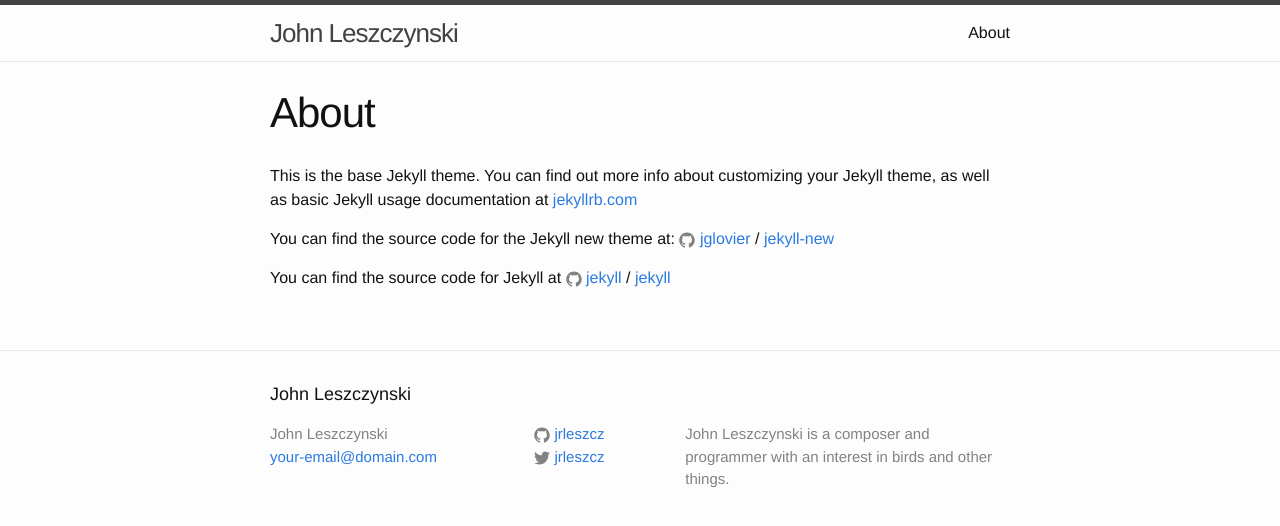
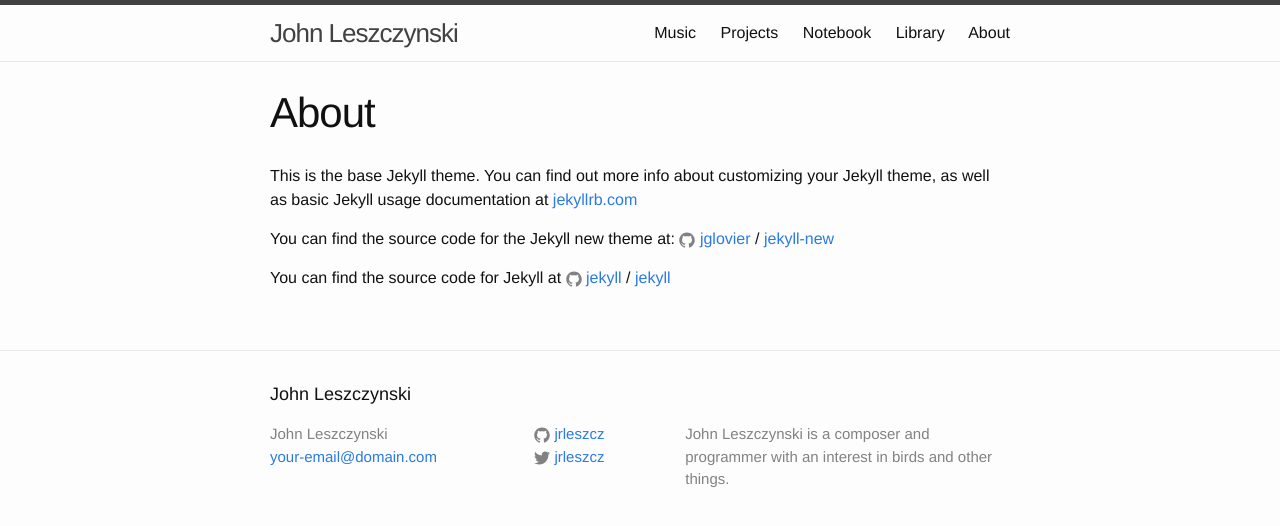
Before and after one commit to ave-llan/ave-llan.github.io, a Jekyll site: the page built from about.md, in a window 1280 px wide. Shown: the top 526 px of the page. Built offline with Jekyll 4.4.1, drawn with Linux system fonts in a browser that asks for light colours.

Commit message:
set up nav bar and use custom sorting order

```diff
--- a/_includes/header.html
+++ b/_includes/header.html
@@ -14,9 +14,10 @@
       </a>
 
       <div class="trigger">
-        {% for my_page in site.pages %}
+        {% assign sorted_pages = site.pages | sort:"order" %}
+        {% for my_page in sorted_pages %}
           {% if my_page.title %}
-          <a class="page-link" href="{{ my_page.url | prepend: site.baseurl }}">{{ my_page.title }}</a>
+          <a class="page-link" href="{{ my_page.url | prepend: site.baseurl }}">{{ my_page.title}}</a>
           {% endif %}
         {% endfor %}
       </div>
--- /dev/null
+++ b/library/index.html
@@ -0,0 +1,5 @@
+---
+title: Library
+permalink: /library/
+order: 3
+---
--- /dev/null
+++ b/notebook/index.html
@@ -0,0 +1,6 @@
+---
+layout: page
+title: Notebook
+permalink: /notebook/
+order: 2
+---
--- /dev/null
+++ b/projects/index.html
@@ -0,0 +1,6 @@
+---
+layout: page
+title: Projects
+permalink: /projects/
+order: 1
+---
```
Also changed, not shown: about.md (+1 -0 lines), music/index.html (+7 -0 lines), library/music/index.html (renamed from music_library/index.html).
